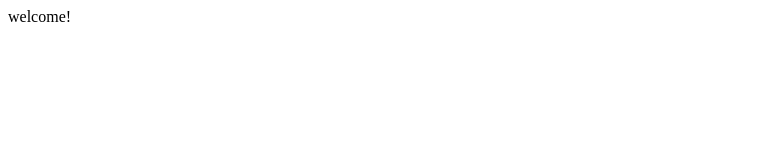
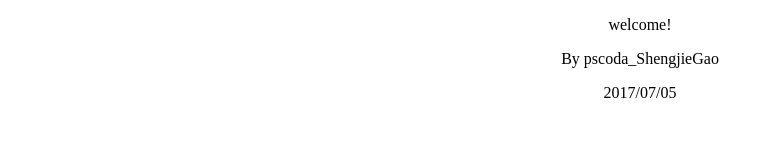
Before and after one commit to pscoda/pscoda.github.io, a plain HTML site: page index.html in a window 1280 px wide. Shown: the whole page, without its empty margins (0-773 px from the left). Drawn offline with Linux system fonts and the light colour scheme.

Commit message:
modify index

```diff
--- a/index.html
+++ b/index.html
@@ -3,7 +3,12 @@
 <head>
   <title>pscoda</title>
 </head>
-<body>
-welcome!
+<body style="margin:0 auto;text-align:center;-webkit-touch-callout: none;-webkit-user-select: none;-moz-user-select: none;-ms-user-select: none;
+user-select: none;" unselectable="on">
+
+<p>welcome!</p>
+<p>By pscoda_ShengjieGao</p>
+<p>2017/07/05</p>
+
 </body>
 </html>
```
